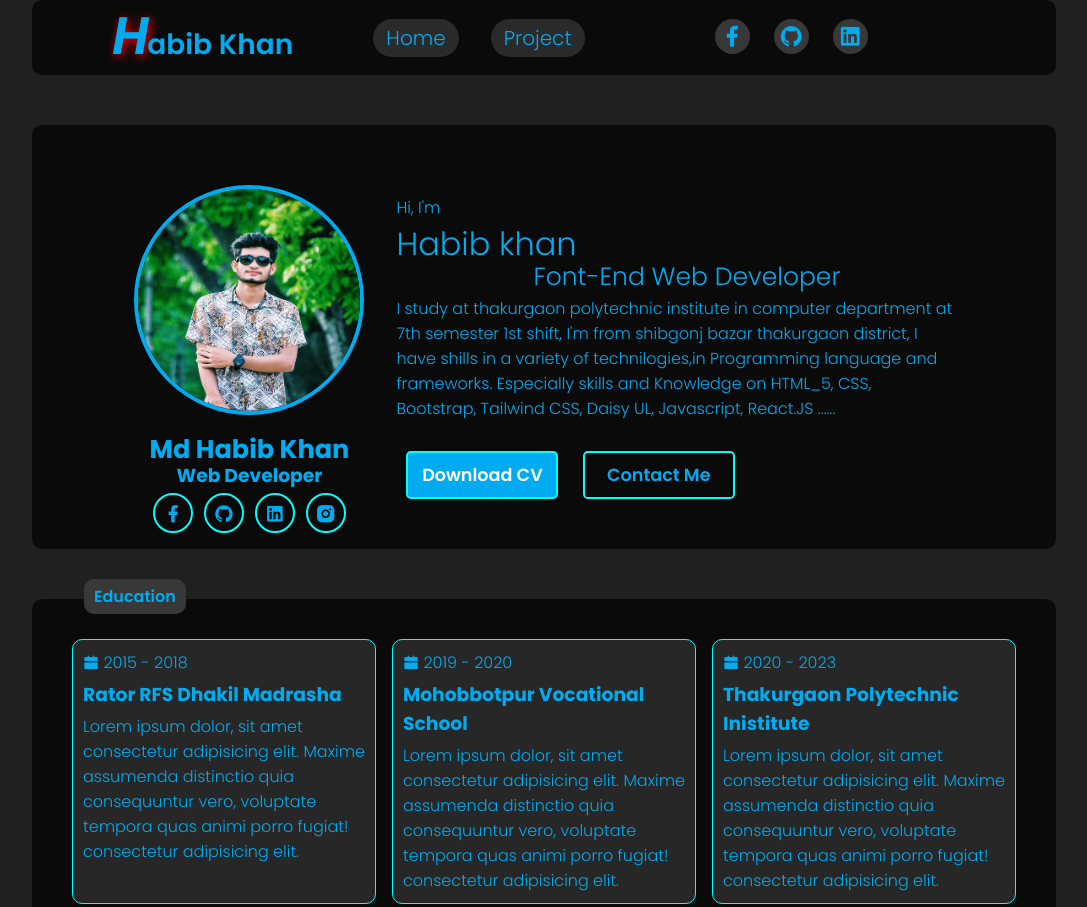
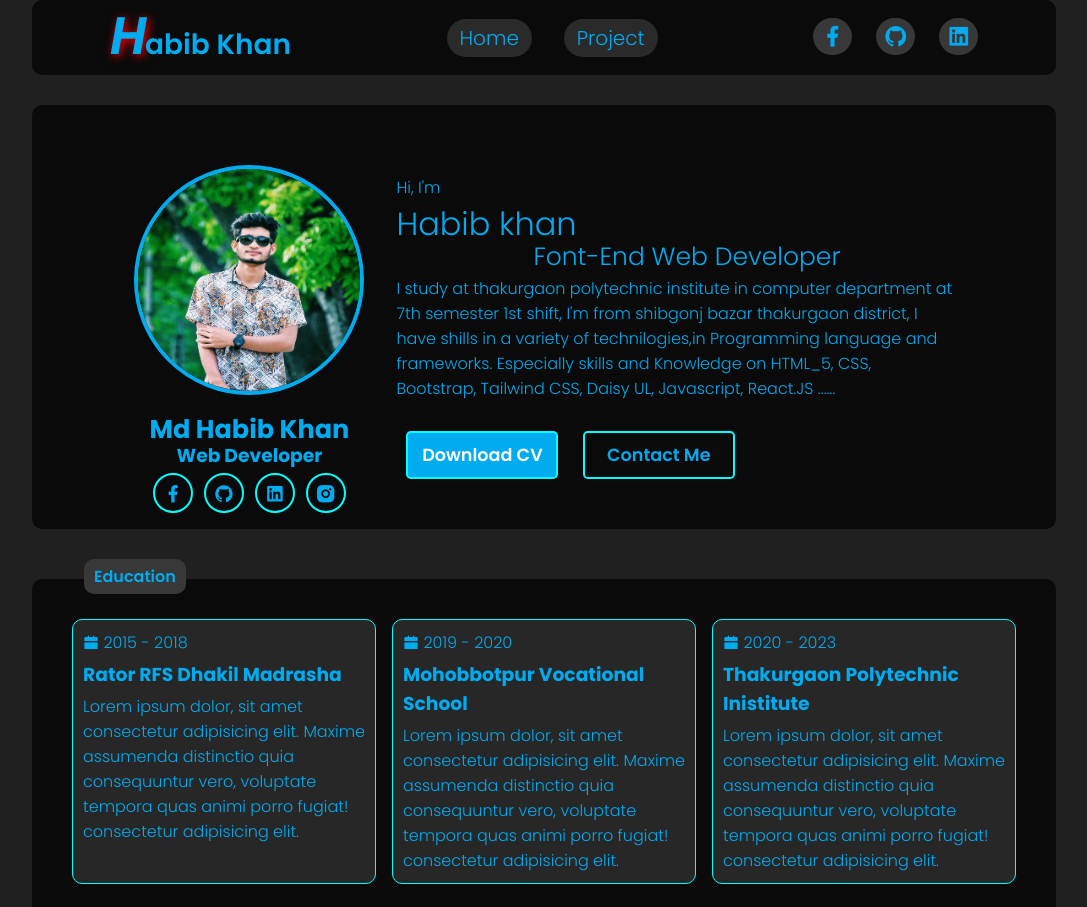
Before and after one commit to habibbd0/Personal-Protfolio, a plain HTML site: page index.html in a window 1280 px wide. Shown: the top 907 px of the page, without its empty margins (96-1183 px from the left). Drawn offline with nearby package versions, Linux system fonts and the light colour scheme.

Commit message:
navbar costomize

```diff
--- a/css/style.css
+++ b/css/style.css
@@ -28,26 +28,27 @@ main {
 	width: 100%;
 	background-color: rgb(32, 32, 32);
 	color: #00abf0;
-	/* padding-top: 50px; */
-	position: relative;
+	/* padding-top: 10px; */
+	/* position: relative; */
 }
 #navbar {
 	width: 100%;
-	margin-bottom: 50px;
-	/* z-index: 9999; */
+	margin-bottom: 30px;
+	z-index: 9999;
 	background-color: rgb(32, 32, 32);
 	/* position: fixed; */
+
 }
 #navbar .navbar-container {
 	width: 80%;
 	margin: auto;
 	background-color: #0a0a0a;
-	display: grid;
-    grid-template-columns: repeat(auto-fit, minmax(300px,1fr));
+    display: flex;
+	justify-content: space-around;
 	align-items: center;
 	text-align: center;
 	border-radius: 10px;
-	/* padding-bottom: 50px; */
+	/* padding-top: 50px; */
 
 }
 #navbar .navbar-container .coder-name h1 {
@@ -81,13 +82,14 @@ main {
 	gap: 1.5rem;
 	align-items: center;
 }
-#navbar .navbar-container .navbar-icon ul li i {
+#navbar .navbar-container .navbar-icon ul li a i  {
 	font-size: 25px;
 	background-color: #383838;
-	padding: 5px;
+	padding: 6px 7px;
 	border-radius: 50px;
+	color: #00abf0;
 }
-#navbar .navbar-container .navbar-icon ul li i:hover {
+#navbar .navbar-container .navbar-icon ul li a i:hover {
 	color: #fff;
 	background-color: #00abf0;
 }
@@ -97,7 +99,6 @@ main {
 	background-color: #0a0a0a;
 	padding-top: 50px;
 	border-radius: 10px;
-	z-index: -1;
 }
 .header-container .profile-page {
 	width: 80%;
--- a/index.html
+++ b/index.html
@@ -29,13 +29,13 @@
 				<div class="navbar-icon">
 					<ul>
 						<li>
-							<i class="ri-facebook-fill"></i>
+							<a href="https://www.facebook.com/habib500228"><i class="ri-facebook-fill"></i></a>
 						</li>
 						<li>
-							<i class="ri-github-fill"></i>
+							<a href="https://github.com/habibbd0"><i class="ri-github-fill"></i></a>
 						</li>
 						<li>
-							<i class="ri-linkedin-box-fill"></i>
+							<a href="https://www.linkedin.com/in/md-habibul-bashar-habib-0a172a2b2/"><i class="ri-linkedin-box-fill"></i></a>
 						</li>
 					</ul>
 				</div>
```
